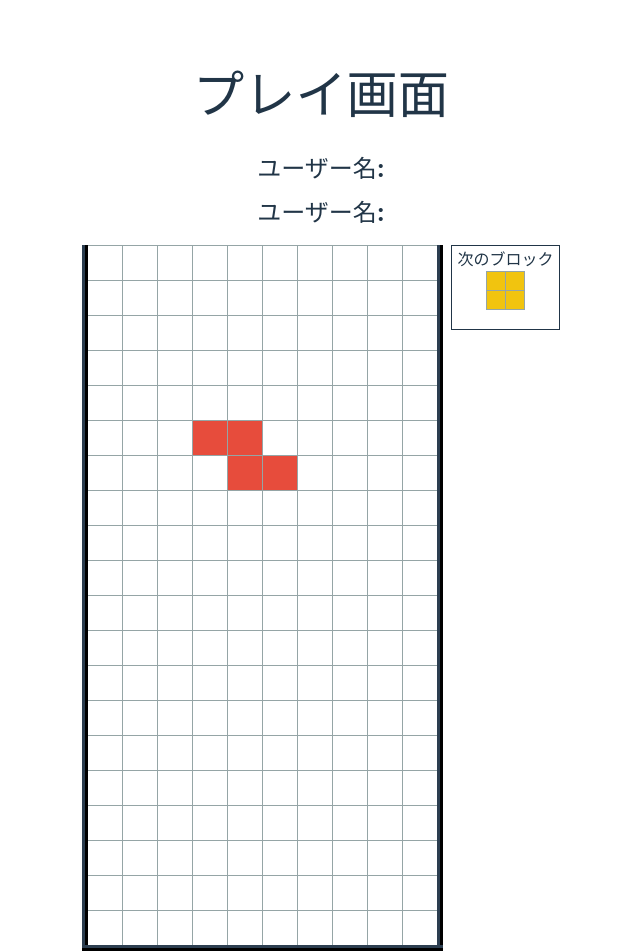
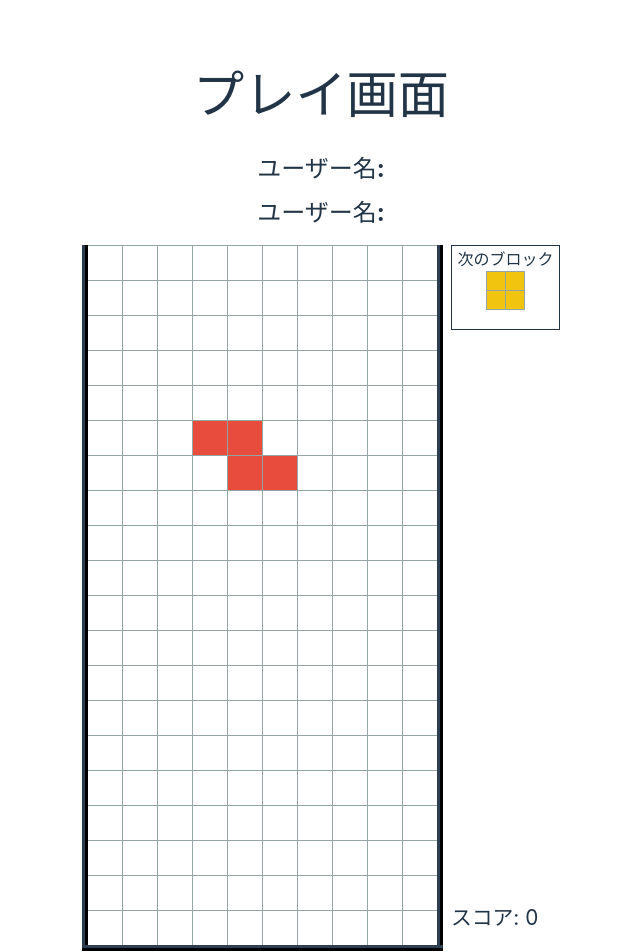
Before and after one commit to shinjia305/techpit-vue-tetris, a Vue app: page /play in a window 1280 px wide. Shown: the top 952 px of the page, without its empty margins (319-959 px from the left). Built offline with nearby package versions, Linux system fonts and the light colour scheme.

Commit message:
テトリスのラインを消せるように修正

```diff
--- a/src/pages/PlayPage.vue
+++ b/src/pages/PlayPage.vue
@@ -8,6 +8,7 @@
   let staticField = new Field();
   const tetris = reactive({
     field: new Field(),
+    score: 0,
   });
 
   const tetromino = reactive({
@@ -55,9 +56,11 @@
     const position = tetromino.position;
 
     tetris.field.update(data, position);
+    const { field, score } = deleteLine();
 
-    staticField = new Field(tetris.field.data);
+    staticField = new Field(field);
     tetris.field = Field.deepCopy(staticField);
+    tetris.score += score;
 
     tetromino.current = tetromino.next;
     tetromino.next = Tetromino.random();
@@ -115,6 +118,23 @@
     }
   }
 
+  const deleteLine = () => {
+    let score = 0;
+    const field = tetris.field.data.filter((row) => {
+      if (row.every(col => col > 0)) {
+        score++;
+        return false;
+      }
+      return true;
+    });
+
+    for (let i = 0; i < score; i++) {
+      field.unshift(new Array(field[0].length).fill(0));
+    }
+
+    return { score, field };
+  };
+
   onMounted(function() {
     document.addEventListener('keydown', onKeyDown);
   });
@@ -163,6 +183,9 @@
     </div>
     <div class="information">
       <TetrominoPreviewComponent v-bind:tetromino="tetromino.next.data"/>
+      <ul class="data">
+        <li>スコア: {{ tetris.score }}</li>
+      </ul>
     </div>
   </div>
 </template>
@@ -209,6 +232,15 @@
   }
 
   .information {
-   margin-left: 0.5em;
- }
+    margin-left: 0.5em;
+    position: relative;
+
+    ul.data {
+      list-style: none;
+      position: absolute;
+      font-size: 1.3em;
+      padding-left: 0;
+      bottom: 0;
+    }
+  }
 </style>
```
